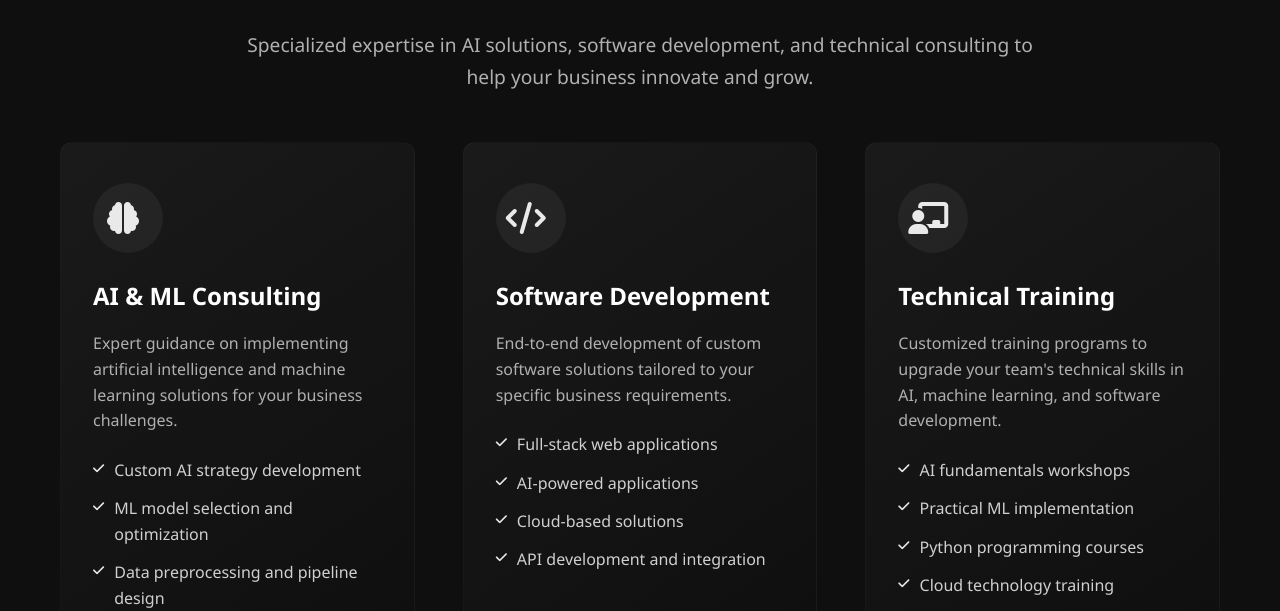
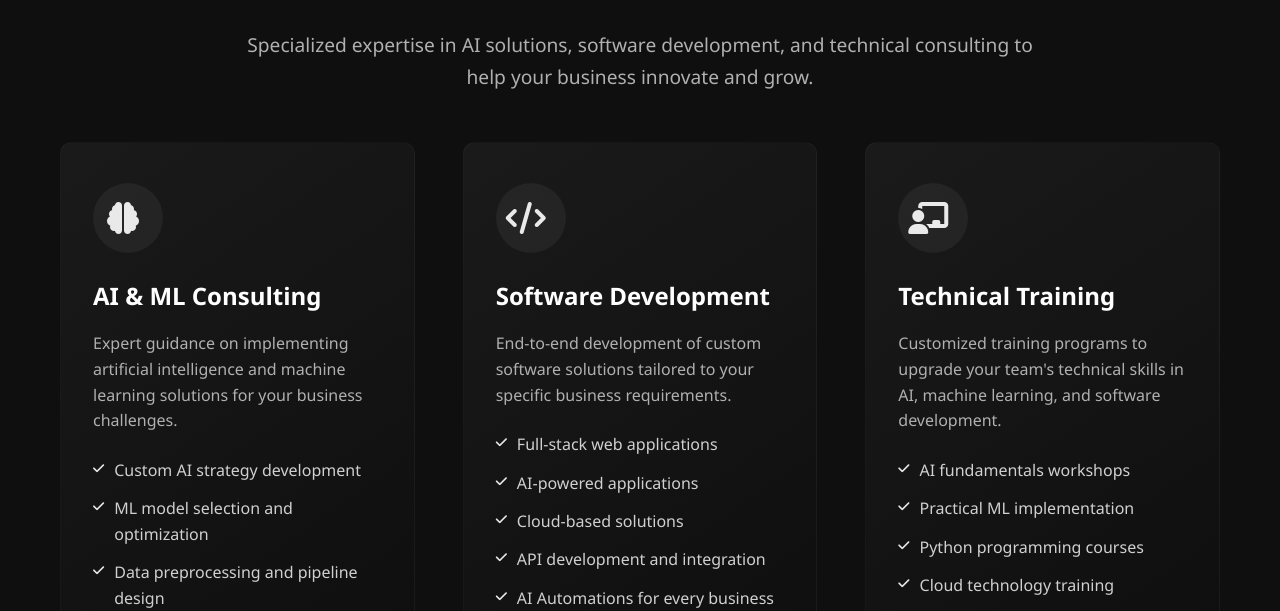
Before and after one commit to Paraskevi-KIvroglou/Paraskevi-KIvroglou.github.io, a plain HTML site: page services.html in a window 1280 px wide. Shown: the part 171-782 px from the top of the page. Drawn offline with Linux system fonts and the light colour scheme; a script that the page names is missing.

Commit message:
Fix bugs in services page

```diff
--- a/services.html
+++ b/services.html
@@ -63,6 +63,7 @@
                             <li><i class="fas fa-check"></i> AI-powered applications</li>
                             <li><i class="fas fa-check"></i> Cloud-based solutions</li>
                             <li><i class="fas fa-check"></i> API development and integration</li>
+                            <li><i class="fas fa-check"></i> AI Automations for every business case</li>
                         </ul>
                         <div class="service-cta">
                             <span class="price">Custom Quote</span>
```
